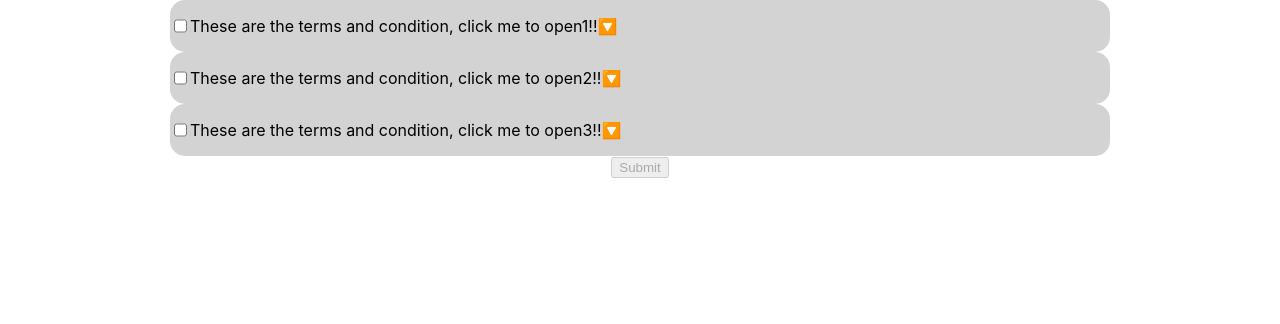
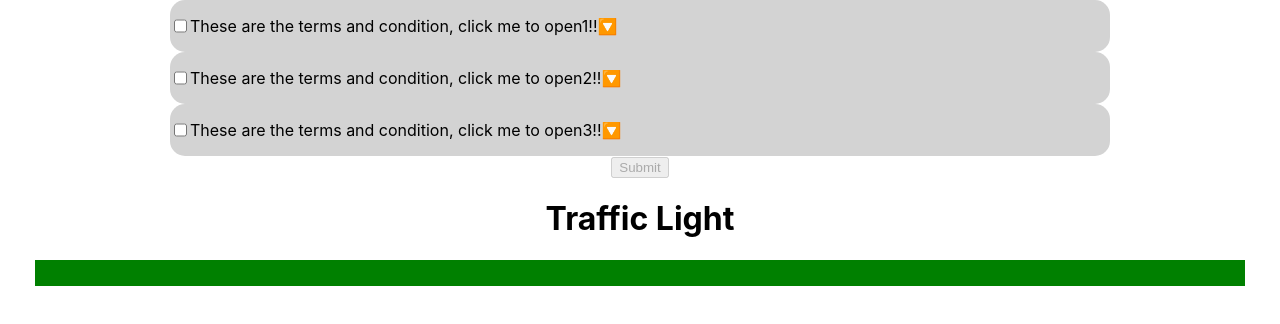
Before and after one commit to LakshayRohilla/machine-rounds, a React (Create React App) app: page / in a window 1280 px wide. Shown: the top 324 px of the page. Built offline with nearby package versions, Linux system fonts and the light colour scheme.

Commit message:
traffic light completed

```diff
--- a/src/App.js
+++ b/src/App.js
@@ -1,10 +1,12 @@
 import './App.css';
 import Acordian from './components/accordian/accordian';
+import TrafficLight from './components/trafficLight/trafficLight';
 
 function App() {
   return (
     <div className="App" style={{}}>
       <Acordian/>
+	    <TrafficLight/>
     </div>
   );
 }
--- /dev/null
+++ b/src/components/trafficLight/trafficLight.jsx
@@ -0,0 +1,31 @@
+import { useEffect, useState } from "react";
+
+const TrafficLight = () => {
+    const [color, setColor] = useState('red');
+
+    useEffect(()=>{
+        const cycleDuration = 7500;
+
+        function startLight(){
+            setColor('red');
+            setTimeout(()=>setColor('yellow'), 4000);
+            setTimeout(()=>setColor('green'), 4500);
+        }
+
+        startLight();
+
+        const interval = setInterval(startLight, cycleDuration);
+
+        return ()=>clearInterval(interval);
+
+    }, []);
+
+    return (
+        < div style={{margin:'5px 35px 5px 35px'}}>
+            <h1>Traffic Light</h1>
+            <div style={{padding:13, backgroundColor:color}}></div>
+        </div>
+    );
+}
+
+export default TrafficLight;
```
